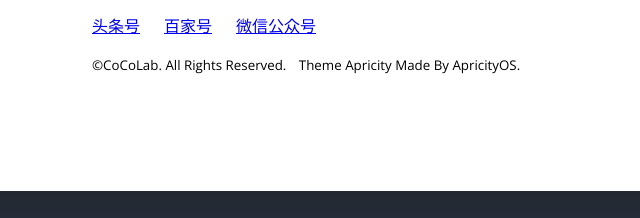
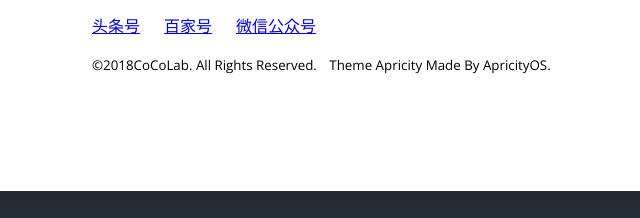
Before and after one commit to YasenLaw/baifenbenniao.github.io, a plain HTML site: page index.html in a window 1280 px wide. Shown: the part 1451-1669 px from the top of the page, 252-892 px from the left. Drawn offline with nearby package versions, Linux system fonts and the light colour scheme.

Commit message:
提交文件

```diff
--- a/index.html
+++ b/index.html
@@ -91,7 +91,7 @@
       <A HREF="https://mp.weixin.qq.com/s?__biz=MzI4Mzk2MDMwMg==&mid=2247483682&idx=1&sn=bd22bdd6685ac59cad066c6f4d29d18f&chksm=eb83f7a3dcf47eb5cb91ab90040eac0f7589a334aebe7ba6efb1b678d0898526a9f2cdf2c914&mpshare=1&scene=1&srcid=0330MfhBjkE4HYO4O4I1U5rH&key=50484b766617eb01bb5f5757eb78957e119c522022f0b8c28a0f5bdd7b36e2e75f29561f6d251bf68bad4fabf5d7a63b87ff48549a519228b81676c12fe2d64903e84dde6ccae1441ffb1d219b2d75a7&ascene=1&uin=MjkzNTg2NDQyMA%3D%3D&devicetype=Windows+7&version=6206021b&lang=zh_CN&pass_ticket=rxDV148uuC2DlwUOFil6r0cJaT%2BmWoKakXl3ku%2F7d8vZXmnezy13QozxA1SAcqoA">微信公众号</A>
       <div class="copyright">
       <p>
-      <small>©CoCoLab. All Rights Reserved.</small>&nbsp;&nbsp;
+      <small>©2018CoCoLab. All Rights Reserved.</small>&nbsp;&nbsp;
       <small class="license mt-2">Theme Apricity  Made By ApricityOS.</small></p>
       </div>
      </div>
```
